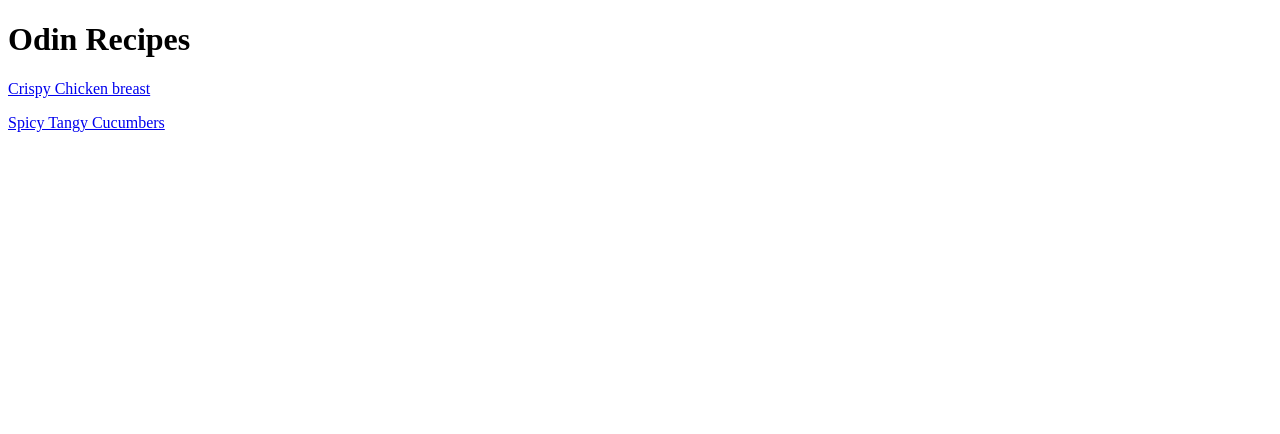
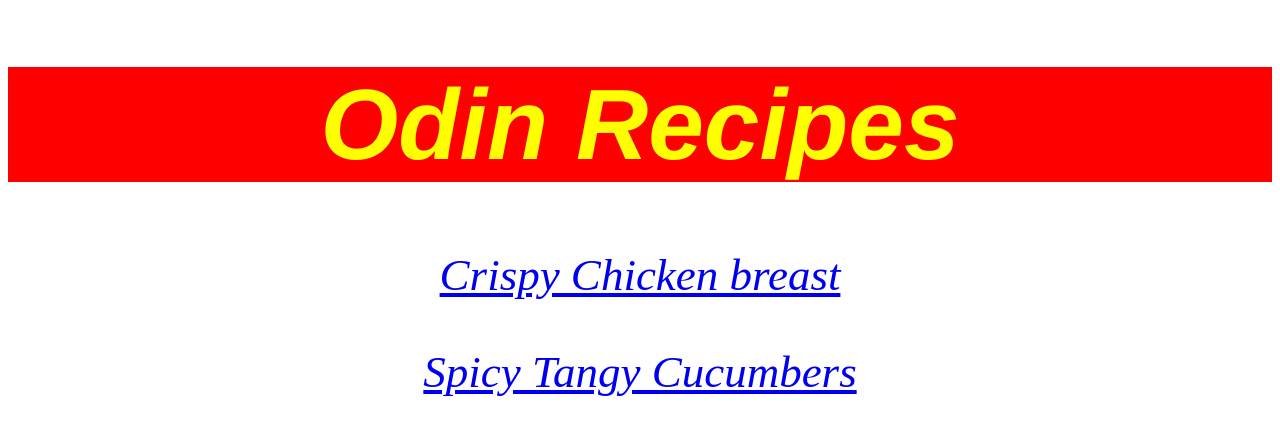
Before and after one commit to Intotheblue99/odin-recipes, a plain HTML site: page index.html in a window 1280 px wide. Drawn offline with Linux system fonts and the light colour scheme; files that its build step writes are made by us from their sources.

Commit message:
Add selectors

```diff
--- /dev/null
+++ b/style.css
@@ -0,0 +1,14 @@
+.hdr {
+    font-size: 50px;
+    text-align: center;
+    background-color: rgb(255, 0, 0);
+    color: yellow;
+    font-style: oblique;
+    font-family: 'Franklin Gothic Medium', 'Arial Narrow', Arial, sans-serif;
+}
+
+div {
+    font-size: 45px;
+    text-align: center;
+    font-style: italic;
+}
```
Also changed, not shown: recipes/chicken/chicken.html (+23 -9 lines).
